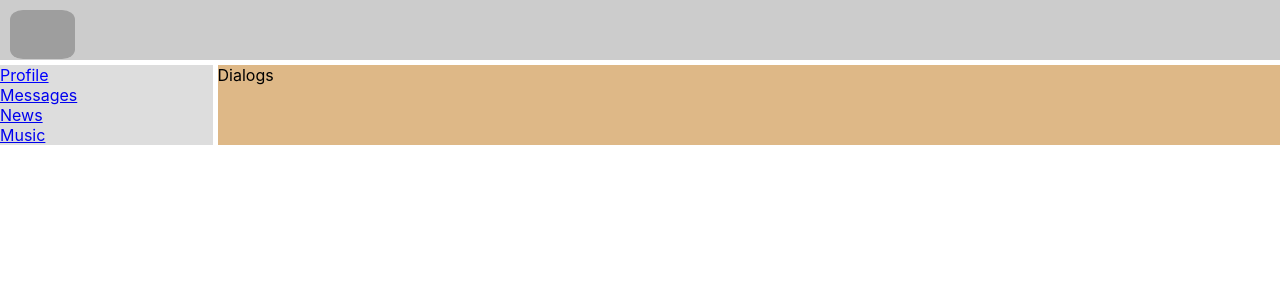
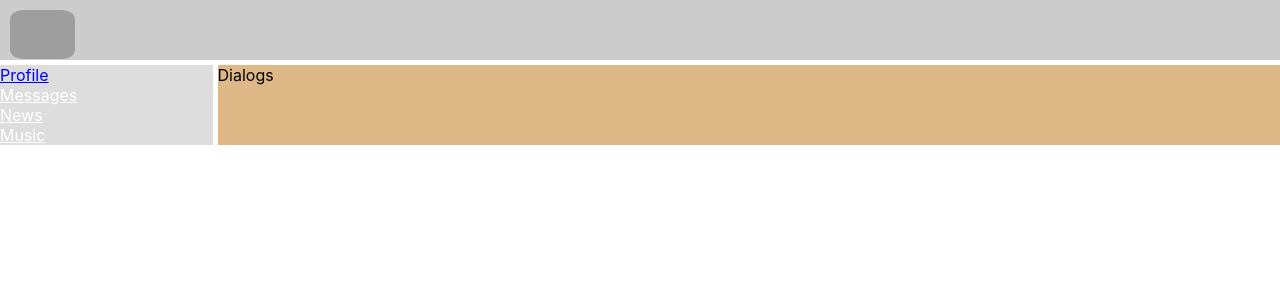
Before and after one commit to EugeneKravec/react-simple, a React (Create React App) app: page /dialogs in a window 1280 px wide. Shown: the top 300 px of the page. Built offline with nearby package versions, Linux system fonts and the light colour scheme; grey boxes are pictures that could not be loaded.

Commit message:
setup NavLinks

```diff
--- a/src/components/Navbar/Navbar.jsx
+++ b/src/components/Navbar/Navbar.jsx
@@ -1,27 +1,22 @@
+import { NavLink } from "react-router-dom";
 import c from "./Navbar.module.css";
 
 const Navbar = () => {
   return (
     <nav className={c.nav}>
-      <div>
-        <a href="/profile" className={`${c.item} ${c.active}`}>
+      <div className={c.item}>
+        <NavLink to="/profile" className={c.activeLink}>
           Profile
-        </a>
+        </NavLink>
       </div>
-      <div>
-        <a href="/dialogs" className={c.nav}>
-          Messages
-        </a>
+      <div className={c.item}>
+        <NavLink to="/dialogs">Messages</NavLink>
       </div>
-      <div>
-        <a href="#1" className={c.nav}>
-          News
-        </a>
+      <div className={c.item}>
+        <NavLink to="/news">News</NavLink>
       </div>
-      <div>
-        <a href="#1" className={c.nav}>
-          Music
-        </a>
+      <div className={c.item}>
+        <NavLink to="/music">Music</NavLink>
       </div>
     </nav>
   );
--- a/src/components/Navbar/Navbar.module.css
+++ b/src/components/Navbar/Navbar.module.css
@@ -3,10 +3,10 @@
   background-color: #ddd;
 }
 
-.item {
+.item a {
   color: #fff;
 }
 
-.active {
+.item a.activeLink {
   color: blue;
 }
```
